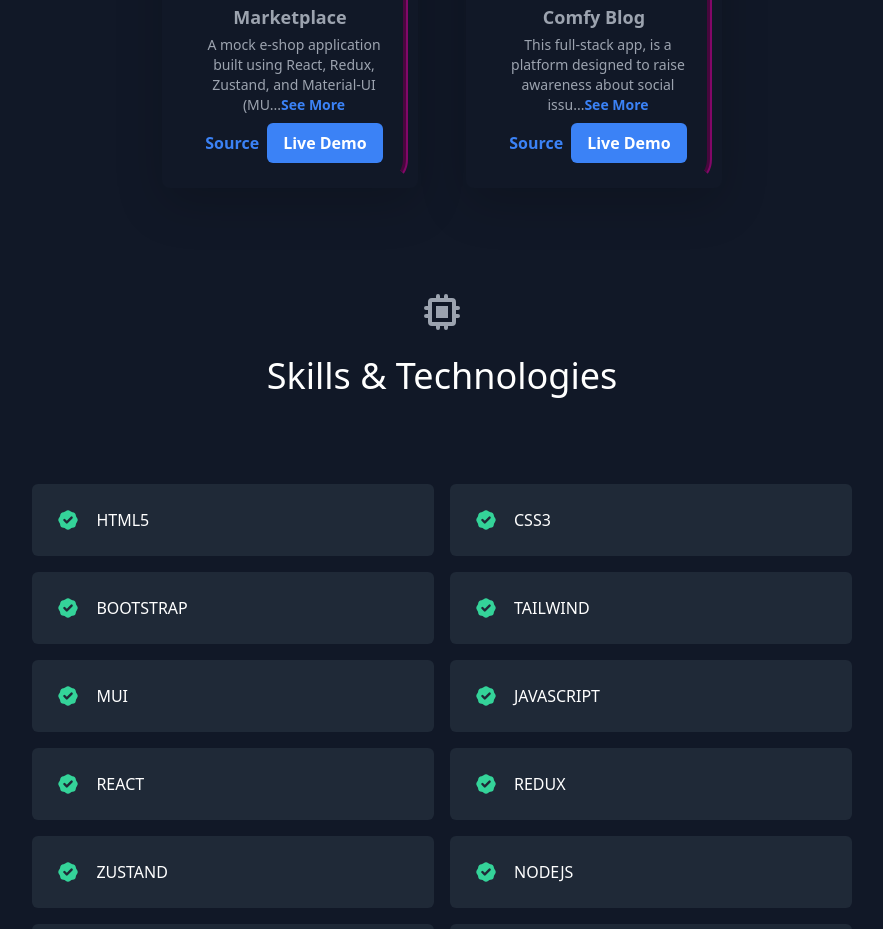
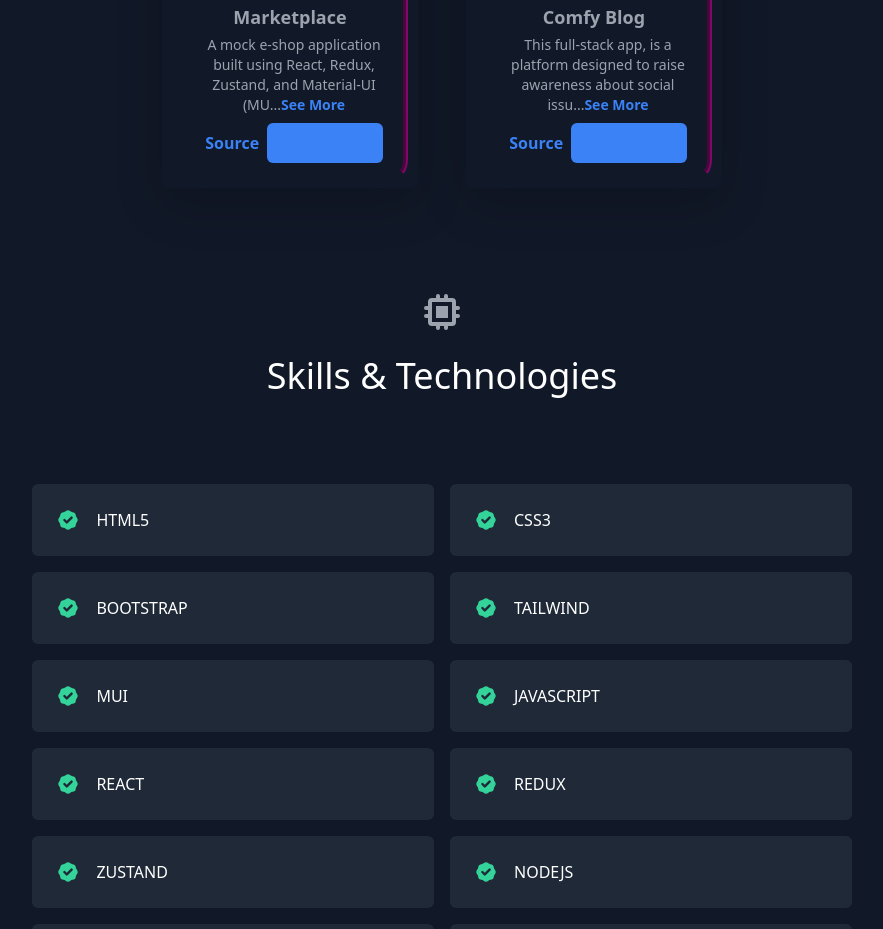
Before and after one commit to Raulanthropos/React-portfolio, a React (Create React App) app: page / in a window 1280 px wide. Shown: the part 1160-2089 px from the top of the page, without its empty margins (198-1081 px from the left). Built offline with nearby package versions, Linux system fonts and the light colour scheme.

Commit message:
Buttons are identical now

```diff
--- a/src/components/Projects.jsx
+++ b/src/components/Projects.jsx
@@ -65,7 +65,7 @@ export default function Projects() {
                     href={project.link}
                     target="_blank"
                     rel="noopener noreferrer"
-                    className="text-white no-underline"
+                    className="text-blue-500 hover:text-blue-700 font-semibold mb-2 no-underline"
                   >
                     Live Demo
                   </a>
```
